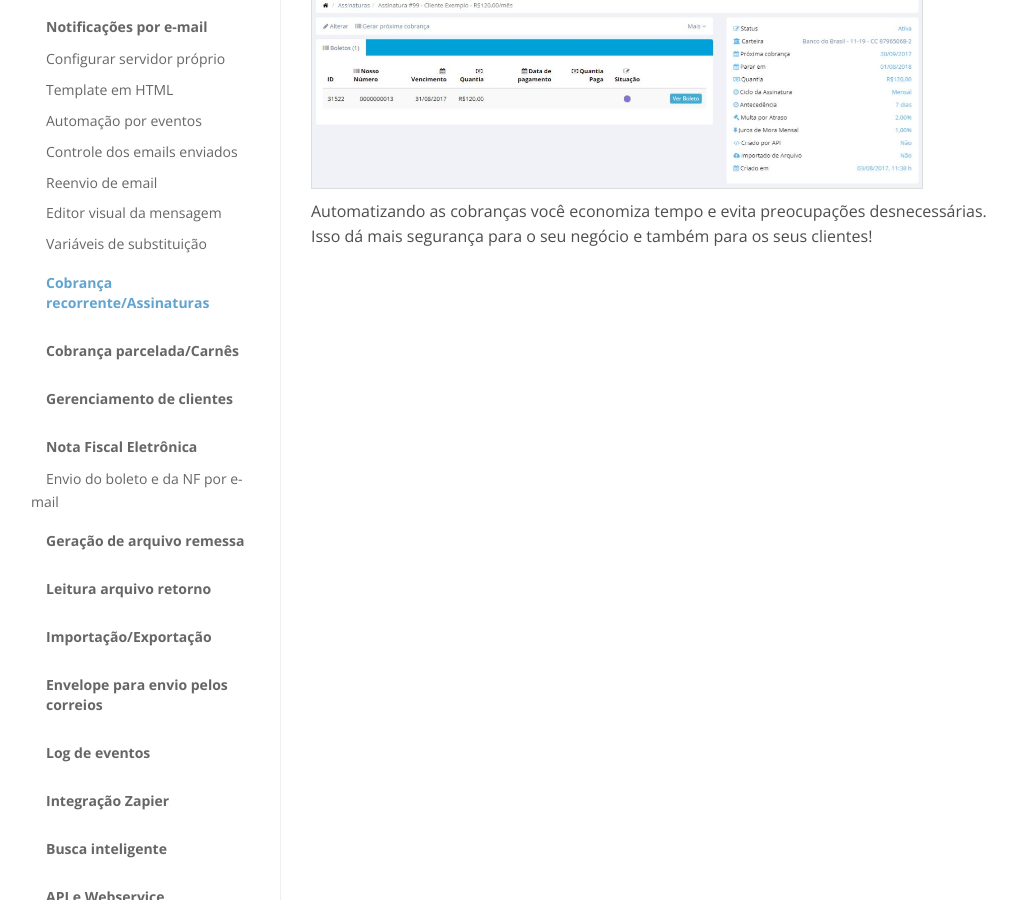
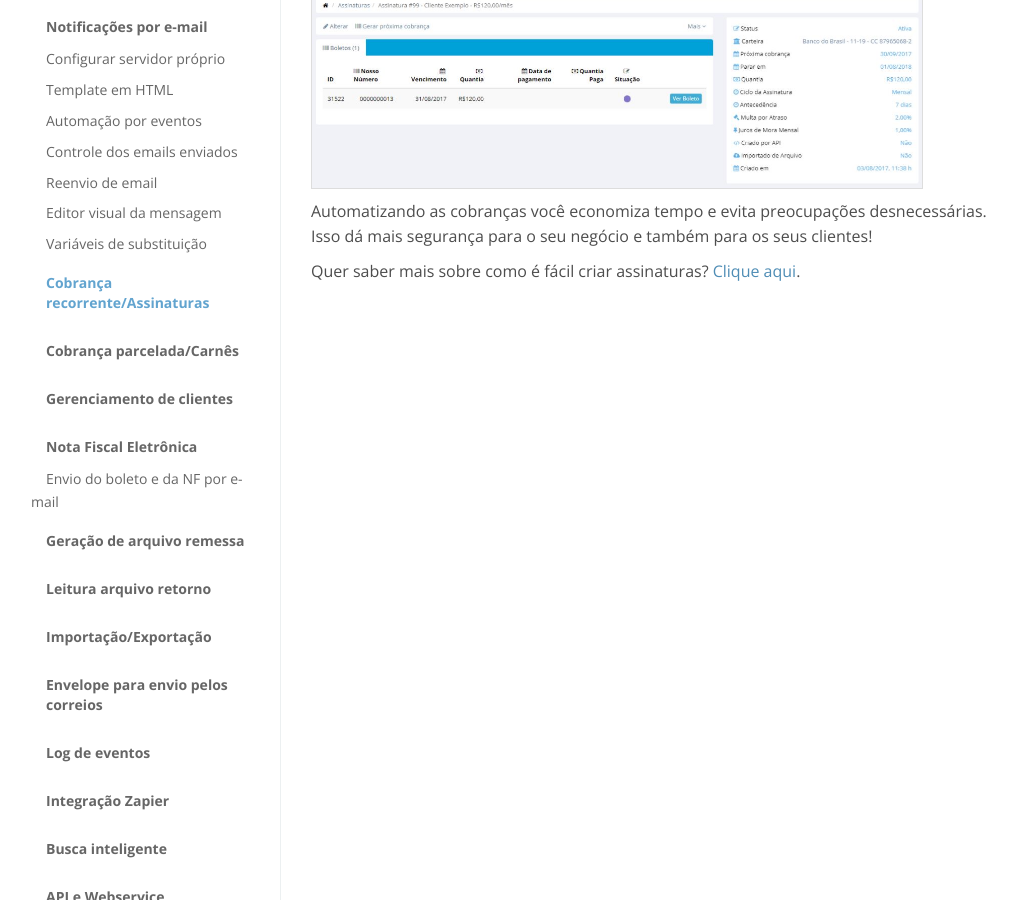
Before and after one commit to BoletoSimples/boletosimples-features, a Jekyll site: the page built from cobranca-recorrente-slash-assinaturas.markdown, in a window 1280 px wide and 900 px high, scrolled down 1193 px. Shown: the whole window, without its empty margins (129-1146 px from the left). Built offline with Jekyll 4.4.1, drawn with Linux system fonts in a browser that asks for light colours.

Commit message:
Updated Cobranca Recorrente Slash Assinaturas

```diff
--- a/cobranca-recorrente-slash-assinaturas.markdown
+++ b/cobranca-recorrente-slash-assinaturas.markdown
@@ -20,3 +20,5 @@ Acompanhe o status de pagamento, o vencimento e até gere a próxima cobrança q
 ![assinatura jpg-94c6d3.JPG](/uploads/assinatura%20jpg-94c6d3.JPG)
 
 Automatizando as cobranças você economiza tempo e evita preocupações desnecessárias. Isso dá mais segurança para o seu negócio e também para os seus clientes!
+
+Quer saber mais sobre como é fácil criar assinaturas? [Clique aqui](https://boletosimples.zendesk.com/hc/pt-br/articles/115001006293-Como-criar-uma-assinatura).
```
